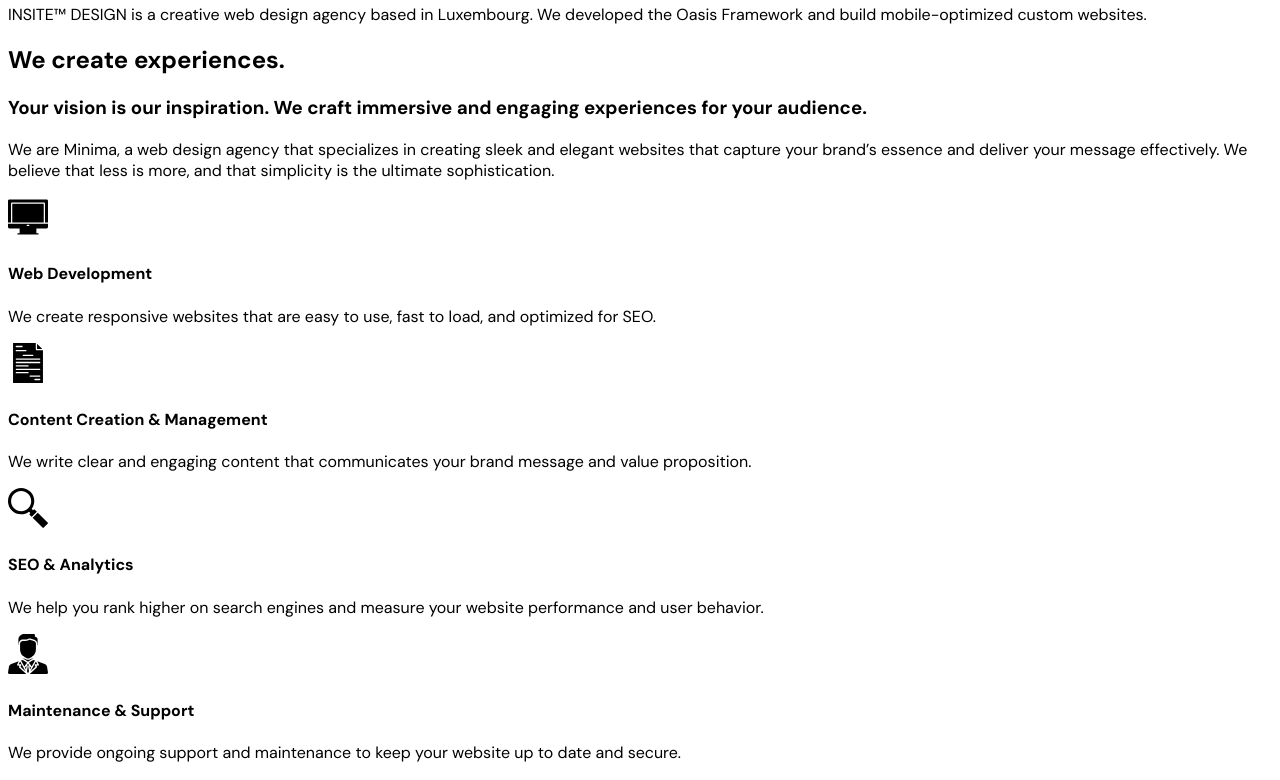
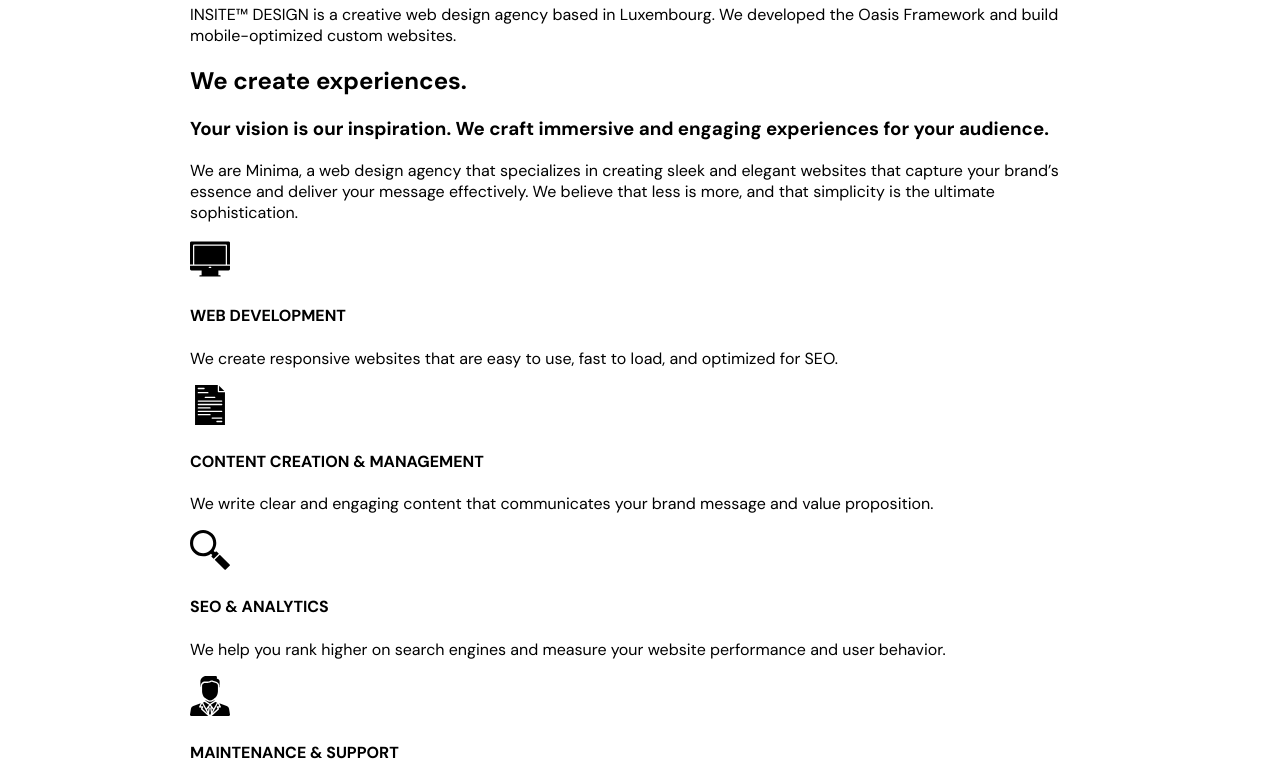
Before and after one commit to kevingomes-webdev/insite.creative-agency, a plain HTML site: page index.html in a window 1280 px wide. Shown: the part 130-910 px from the top of the page. Drawn offline with nearby package versions, Linux system fonts and the light colour scheme.

Commit message:
Update style.css

```diff
--- a/style.css
+++ b/style.css
@@ -18,13 +18,19 @@
     font-family: var(--font-family);
 }
 
+section {
+    margin: auto;
+    max-width: 900px;
+}
+
+h4 {
+    text-transform: uppercase;
+}
+
+
 /***Hero-Section***/
 
 .company-logo {
-    width: clamp(3rem, 5vw, 10rem);
-}
-
-.icon-services {
     width: clamp(3rem, 5vw, 10rem);
 }
 
```
